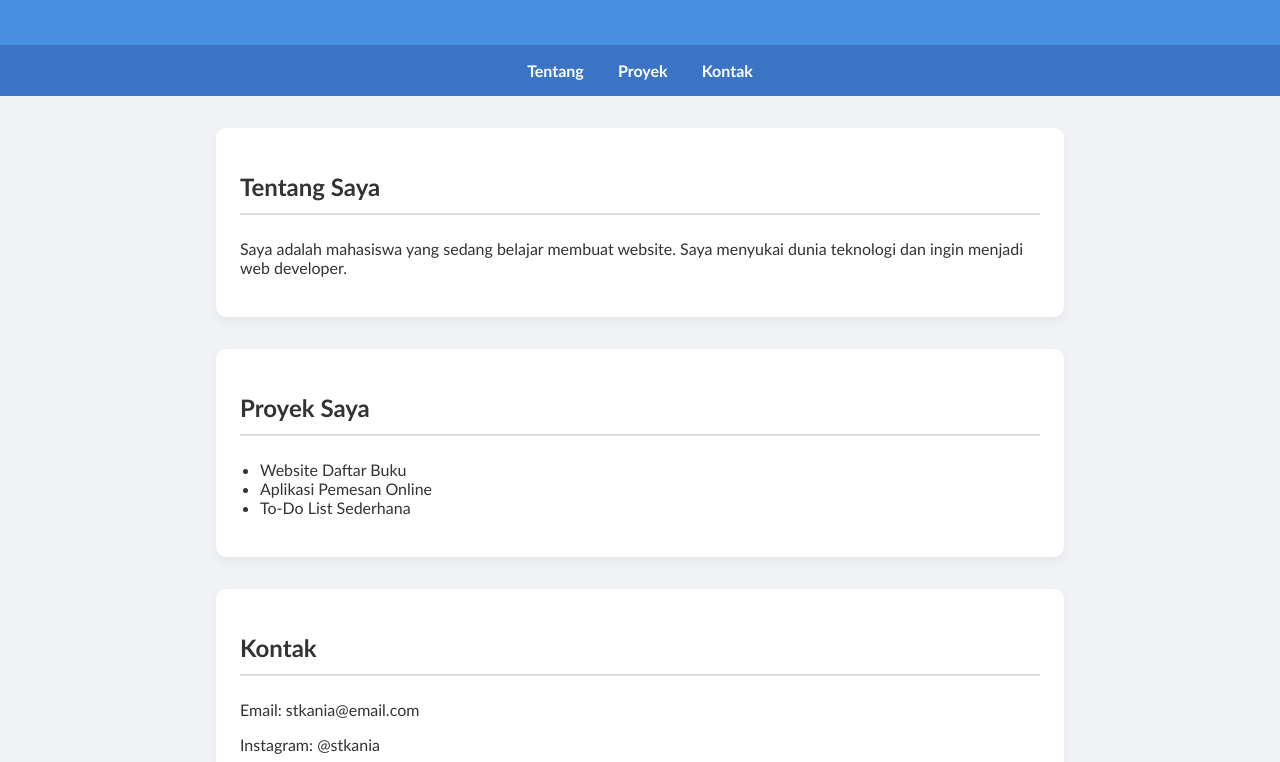
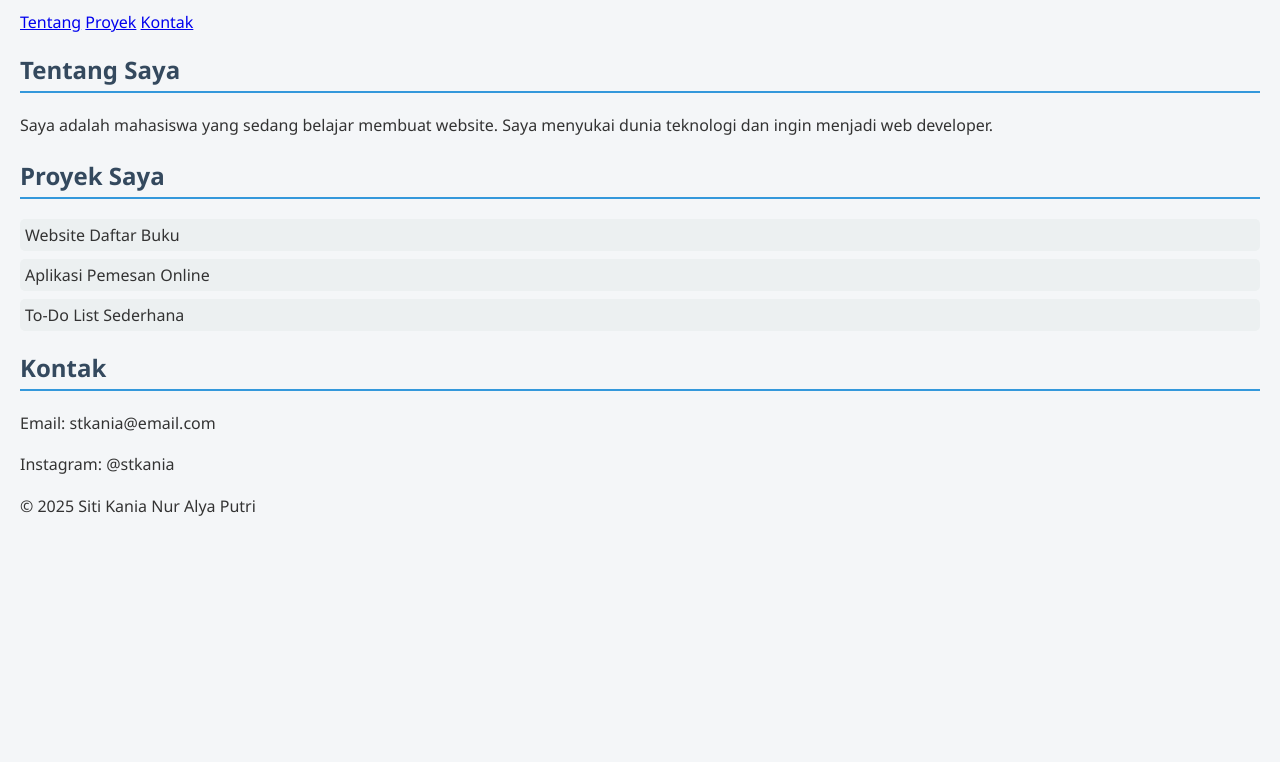
Before and after one commit to ShintyaDPM13/praktikum8.github.io, a plain HTML site: page index.html in a window 1280 px wide. Shown: the part 136-898 px from the top of the page. After the commit the page ends 800 px from the top, so only its background shows below. Drawn offline with Linux system fonts and the light colour scheme.

Commit message:
Add files via upload

```diff
--- a/style.css
+++ b/style.css
@@ -1,52 +1,68 @@
 body {
-    font-family: 'Trebuchet MS', Tahoma, Verdana, sans-serif;
+    font-family: 'Segoe UI', Tahoma, Geneva, Verdana, sans-serif;
     margin: 0;
+    padding: 20px;
+    background-color: #f4f6f8;
+    color: #333;
+}
+
+div {
+    background-color: white;
+    padding: 20px;
+    margin-bottom: 20px;
+    border-radius: 10px;
+    box-shadow: 0 4px 8px rgba(0, 0, 0, 0.1);
+}
+
+h1 {
+    text-align: center;
+    color: #2c3e50;
+}
+
+h2 {
+    color: #34495e;
+    border-bottom: 2px solid #3498db;
+    padding-bottom: 5px;
+}
+
+ul {
+    list-style-type: none;
     padding: 0;
-    background-color: #f0f2f5;
-    color: #333;
-    }
-header {
-    background-color: #4a90e2;
-    color: white;
+}
+
+ul li {
+    margin-bottom: 8px;
+    padding: 5px;
+    background-color: #ecf0f1;
+    border-radius: 5px;
+}
+
+p {
+    text-align: justify;
+    line-height: 1.6;
+}
+
+/* Khusus untuk About Me dan Foto */
+.about-container {
+    display: flex;
+    align-items: center;
+    justify-content: space-between;
+    gap: 20px;
+}
+
+.about-text {
+    flex: 2;
+}
+
+.about-photo {
+    flex: 1;
     text-align: center;
-    padding: 2em 1em;
-    box-shadow: 0 2px 4px rgba(0, 0, 0, 0.1);
 }
-nav {
-    background-color: #3b74c5;
-    text-align: center;
-    padding: 1em 0;
+
+.about-photo img {
+    width: 100%;
+    max-width: 250px;
+    height: auto;
+    border-radius: 10px;
+    box-shadow: 0 4px 8px rgba(0,0,0,0.2);
 }
-nav a {
-    color: white;
-    text-decoration: none;
-    margin: 0 15px;
-    font-weight: bold;
-}
-nav a:hover {
-    text-decoration: underline;
-}
-section {
-    max-width: 800px;
-    margin: 2em auto;
-    padding: 1.5em;
-    background-color: white;
-    border-radius: 10px;
-    box-shadow: 0 4px 10px rgba(0, 0, 0, 0.05);
-}
-section h2 {
-    border-bottom: 2px solid #ddd;
-    padding-bottom: 0.5em;
-    margin-bottom: 1em;
-}
-ul {
-    padding-left: 20px;
-}
-footer {
-    background-color: #4a90e2;
-    color: white;
-    text-align: center;
-    padding: 1em;
-    margin-top: 3em;
-    font-size: 0.9em;
-}
```
